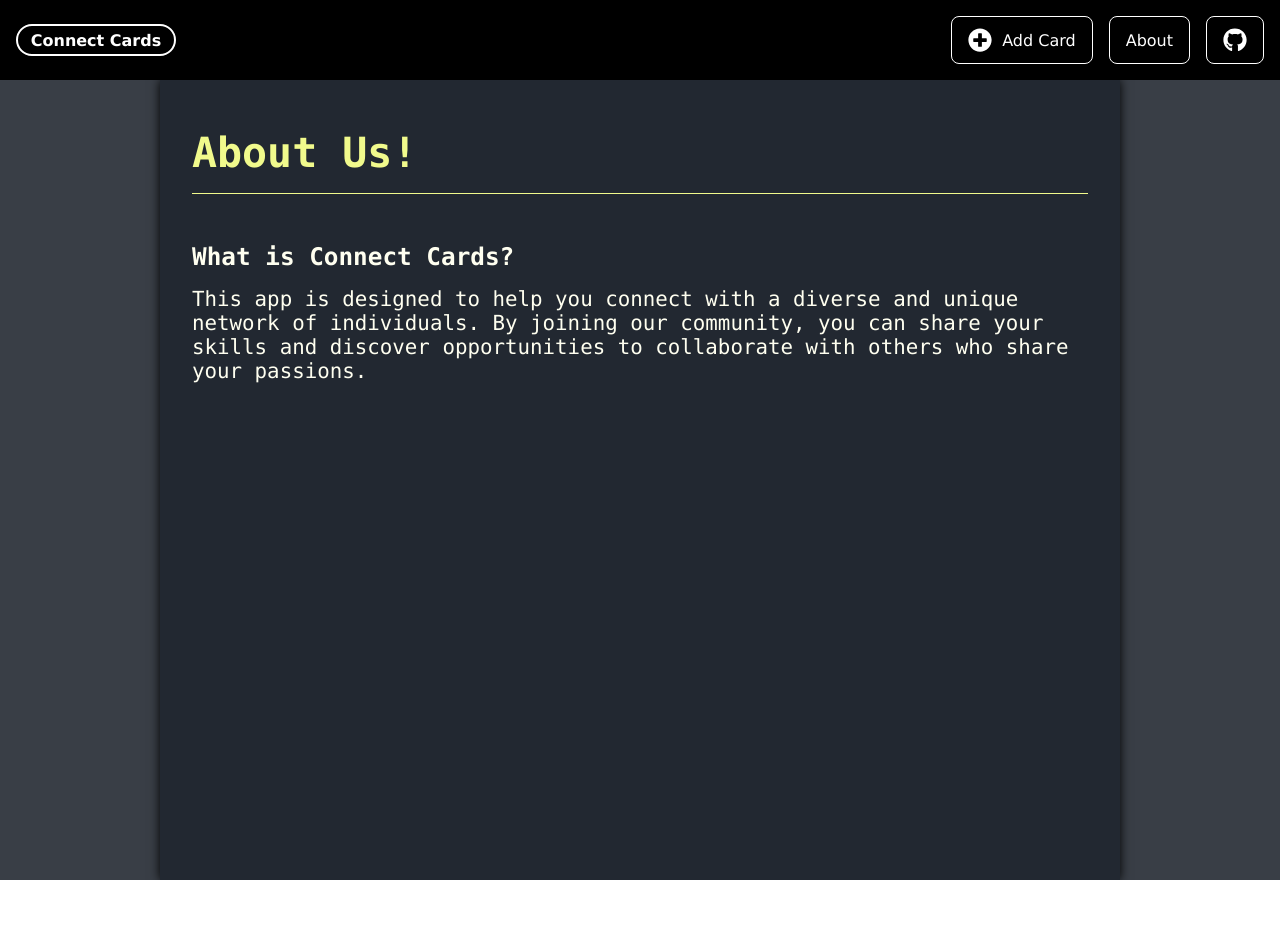
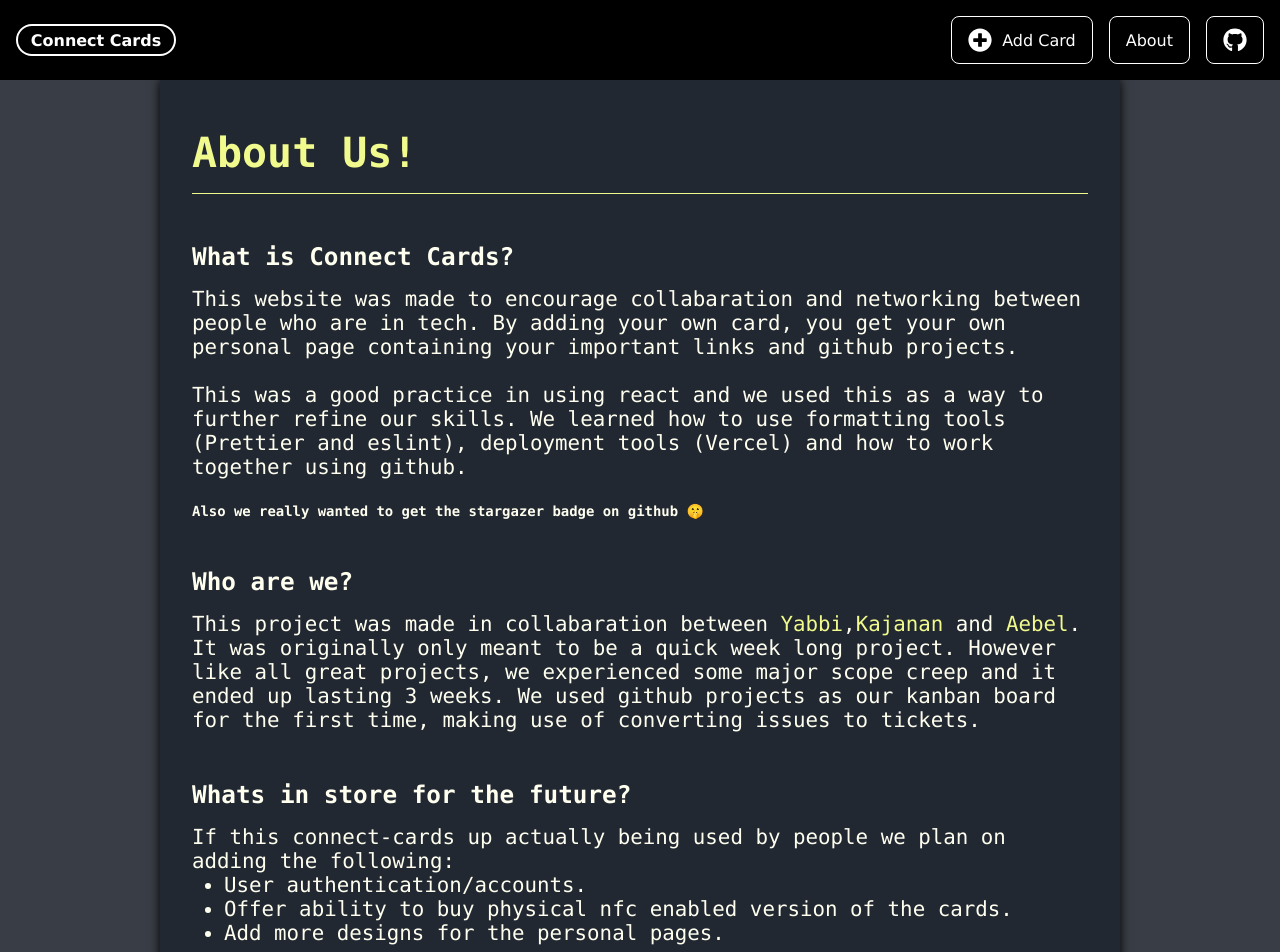
Before and after one commit to Aebel-Shajan/connect-cards, a React (Vite) app: page /about-us in a window 1280 px wide. Shown: the top 952 px of the page. Before the commit the page ends 880 px from the top, so only its background shows below. Built offline with nearby package versions, Linux system fonts and the light colour scheme.

Commit message:
Add more info to about page.

```diff
--- a/src/components/TextContainer/TextContainer.css
+++ b/src/components/TextContainer/TextContainer.css
@@ -1,5 +1,6 @@
 .text-container {
   padding: 2rem;
+  width: 100%;
   max-width: 60rem;
   min-height: 100vh;
 
@@ -29,7 +30,7 @@ h4 {
   overflow-x: auto;
 }
 
-.text-container ol {
+.text-container ol, ul {
   padding-left: 2rem;
 }
 
@@ -41,3 +42,8 @@ h4 {
 .text-container section {
   padding-top: 2rem;
 }
+
+.text-container img {
+  width: 100%;
+  object-fit: contain;
+}
--- a/src/pages/AboutUsPage/AboutUsPage.jsx
+++ b/src/pages/AboutUsPage/AboutUsPage.jsx
@@ -1,6 +1,7 @@
 import "./AboutUsPage.css";
 import Navigation from "../../components/Navigation/Navigation";
 import TextContainer from "../../components/TextContainer/TextContainer";
+import cardPreview from "../../assets/nfc-card-preview.jpg"
 
 const AboutUsPage = () => {
   return (
@@ -11,11 +12,43 @@ const AboutUsPage = () => {
         <section>
           <h3>What is Connect Cards?</h3>
           <p>
-            This app is designed to help you connect with a diverse and unique
-            network of individuals. By joining our community, you can share your
-            skills and discover opportunities to collaborate with others who
-            share your passions.
+            This website was made to encourage collabaration and networking between
+            people who are in tech. By adding your own card, you get your own personal
+            page containing your important links and github projects.
           </p>
+          <br/>
+          <p>
+            This was a good practice in using react and we used this as a way to further refine our skills.
+            We learned how to use formatting tools (Prettier and eslint), deployment tools (Vercel) and how to
+            work together using github.
+          </p>
+          <br/>
+          <h6>Also we really wanted to get the stargazer badge on github 🤫</h6>
+        </section>
+        <section>
+          <h3>Who are we?</h3>
+          <p>
+            This project was made in collabaration between <a href="https://github.com/Y-Negash" target="_blank">Yabbi</a>,
+            <a href="https://github.com/KajananGit">Kajanan</a> and <a href="https://github.com/aebel-shajan">Aebel</a>.
+            It was originally only meant to be a quick week long project. However like all great projects, we experienced some
+            major scope creep and it ended up lasting 3 weeks. We used github projects as our kanban board for the first time,
+            making use of converting issues to tickets.
+          </p>
+        </section>
+
+        <section>
+          <h3>Whats in store for the future?</h3>
+          <p>
+            If this connect-cards up actually being used by people we plan on adding the following:
+            <ul>
+              <li>User authentication/accounts.</li>
+              <li>Offer ability to buy physical nfc enabled version of the cards.</li>
+              <li>Add more designs for the personal pages.</li>
+            </ul>
+          </p>
+          <br/>
+          <p>Here&rsquo;s a sneak peek: </p>
+          <img src={cardPreview} />
         </section>
       </TextContainer>
     </div>
```
Also changed, not shown: src/assets/exampleJSON.png (deleted), src/assets/nfc-card-preview.jpg (added).
